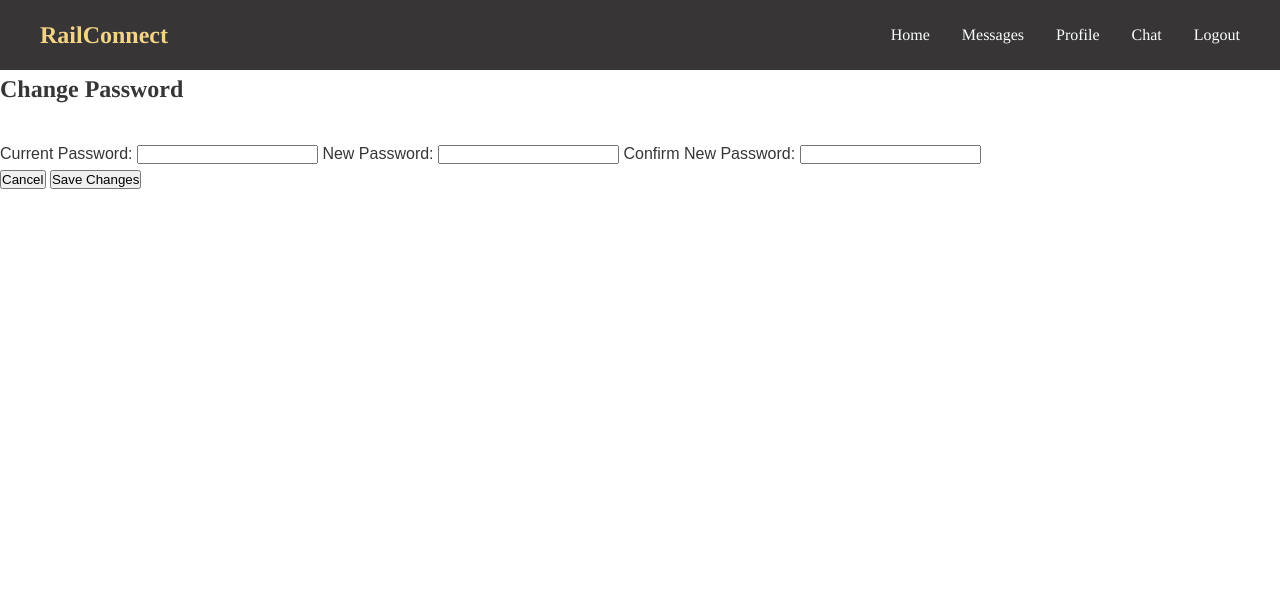
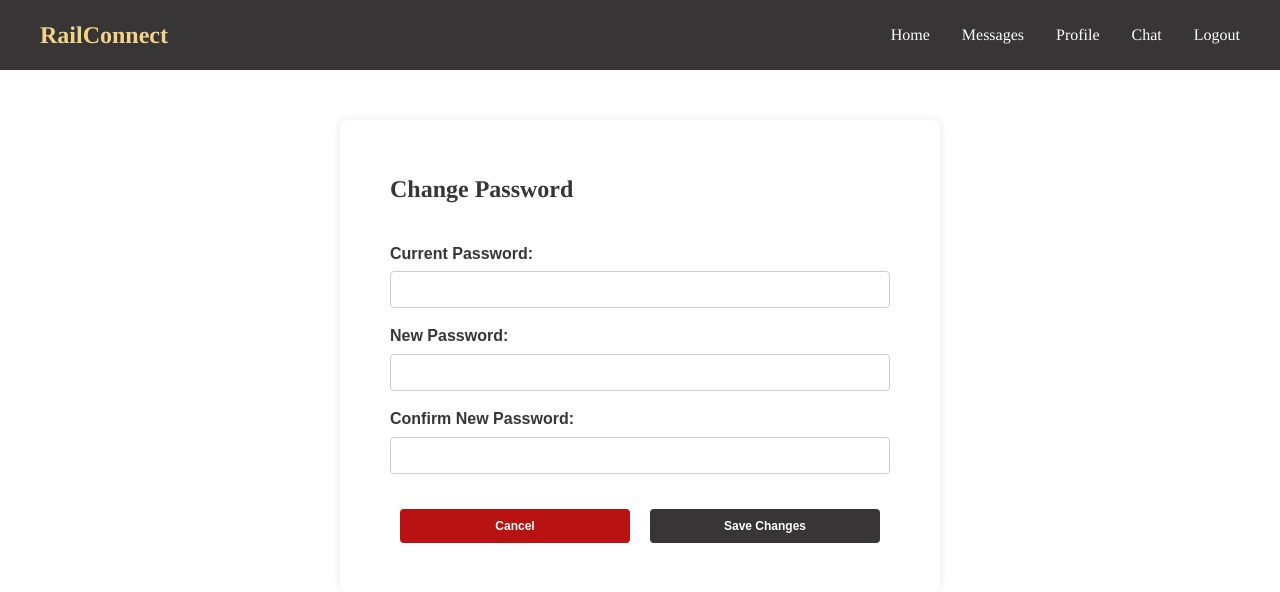
Before and after one commit to ci220/group11, a PHP site: page /change_password.php in a window 1280 px wide. Shown: the top 592 px of the page. Run offline with PHP 8.4, Linux system fonts and the light colour scheme; a user stored in the database is signed in; data comes from the database, SQL or seed files in the repository.

Commit message:
Update styles.css

```diff
--- a/css/styles.css
+++ b/css/styles.css
@@ -424,3 +424,257 @@ footer {
 .message-form button:hover {
     background-color: #4a4a4a;
 }
+
+.profile-container, .change-password-container{
+    max-width: 600px;
+    margin: 50px auto;
+    background: white;
+    border-radius: 8px;
+    box-shadow: 0 0 10px rgba(0, 0, 0, 0.1);
+    padding: 50px;
+}
+
+.profile-picture-container {
+
+    margin-bottom: 20px;
+    text-align: center;
+}
+
+.change-password-container {
+
+    margin-bottom: 20px;
+}
+
+.profile-picture {
+    width: 150px;
+    height: 150px;
+    border-radius: 50%;
+    object-fit: cover;
+
+}
+
+.profile-field {
+    display: flex;
+    align-items: center;
+    margin-bottom: 15px;
+}
+
+.profile-field label {
+    flex: 0 0 150px;
+    margin-right: 10px;
+    font-weight: bold;
+}
+.change-password-container label {
+    display: block;
+    margin-bottom: 5px;
+    font-weight: bold;
+}
+
+.change-password-container input[type="password"],
+.change-password-container input[type="text"],
+.change-password-container input[type="email"] {
+    width: 100%;
+    padding: 10px;
+    margin-bottom: 15px;
+    border: 1px solid #ccc;
+    border-radius: 4px;
+}
+
+.bordered-text {
+    flex: 1;
+    padding: 10px;
+    border: 1px solid #ccc;
+    border-radius: 4px;
+    background-color: #f9f9f9;
+    min-height: 38px;
+    display: flex;
+    align-items: center;
+}
+
+.profile-field p {
+    font-size: 20px;
+    margin: 5px 0;
+    color: #555;
+}
+
+.profile-field input[type="text"],
+.profile-field input[type="email"],
+.profile-field input[type="file"] {
+    width: 100%;
+    padding: 10px;
+    border: 1px solid #ccc;
+    border-radius: 5px;
+    font-size: 16px;
+    box-sizing: border-box;
+}
+
+.profile-field input[type="text"]:focus,
+.profile-field input[type="email"]:focus {
+    border-color: #007bff;
+    outline: none;
+}
+
+.profile-links {
+    margin-top: 15px;
+    text-align: center;
+}
+
+.profile-link {
+    text-decoration: none;
+    color: #092748;
+    margin: 0 10px;
+}
+
+.link-separator {
+    margin: 0 10px;
+}
+
+.profile-link:hover {
+    text-decoration: underline;
+}
+
+.button-container {
+    display: flex;
+    justify-content: center;
+    margin-top: 20px;
+}
+
+.edit-profile-btn, .change-password-btn {
+    padding: 10px 15px;
+    border: none;
+    border-radius: 4px;
+    color: white;
+    cursor: pointer;
+    font-size: 12px;
+    transition: background-color 0.3s;
+    background: #373536;
+    font-weight: bold;
+    margin: 0 10px;
+    flex: 1;
+    text-align: center;
+}
+
+ .delete-acc-button {
+
+    padding: 10px 15px;
+    border: none;
+    border-radius: 4px;
+    color: white;
+    cursor: pointer;
+    font-size: 12px;
+    transition: background-color 0.3s;
+    background: #b81212;
+    font-weight: bold;
+    margin: 0 10px;
+    flex: 1;
+    text-align: center;
+ }
+
+.edit-profile-btn, .change-password-btn, .delete-acc-button {
+    width: 150px;
+}
+
+.edit-profile-btn:hover {
+    background-color: #6f6c6c;
+}
+
+.change-password-btn:hover {
+    background-color: #6f6c6c;
+}
+
+
+.delete-acc-button:hover {
+    background-color: #c34d4d;
+}
+
+.cancel-button {
+    padding: 10px 15px;
+    border: none;
+    border-radius: 4px;
+    color: white;
+    cursor: pointer;
+    font-size: 12px;
+    transition: background-color 0.3s;
+    background: #b81212;
+    font-weight: bold;
+    margin: 0 10px;
+    flex: 1;
+    text-align: center;
+}
+
+.save-button{
+    padding: 10px 15px;
+    border: none;
+    border-radius: 4px;
+    color: white;
+    cursor: pointer;
+    font-size: 12px;
+    transition: background-color 0.3s;
+    background: #373536;
+    font-weight: bold;
+    margin: 0 10px;
+    flex: 1;
+    text-align: center;
+}
+
+.save-button:hover {
+    background-color: #6f6c6c;
+}
+
+
+.cancel-button:hover {
+    background-color: #c34d4d;
+}
+.error{
+    color: #d9534f;
+    background-color: #f2dede;
+    border: 1px solid #ebccd1;
+    padding: 10px;
+    margin-bottom: 15px;
+    border-radius: 4px;
+    font-weight: bold;
+    display: flex;
+    align-items: center;
+}
+
+.error:before {
+    content: "⚠️ ";
+    font-size: 1.2em;
+    margin-right: 5px;
+}
+
+.modal {
+    display: none; /* Hidden by default */
+    position: fixed; /* Stay in place */
+    z-index: 1; /* Sit on top */
+    left: 0;
+    top: 0;
+    width: 100%; /* Full width */
+    height: 100%; /* Full height */
+    overflow: auto; /* Enable scroll if needed */
+    background-color: rgb(0,0,0); /* Fallback color */
+    background-color: rgba(0,0,0,0.4); /* Black w/ opacity */
+}
+
+.modal-content {
+    background-color: #fefefe;
+    margin: 15% auto;
+    padding: 20px;
+    border: 1px solid #888;
+    width: 80%;
+    text-align: center;
+}
+
+.close {
+    color: #aaa;
+    float: right;
+    font-size: 28px;
+    font-weight: bold;
+}
+
+.close:hover,
+.close:focus {
+    color: black;
+    text-decoration: none;
+    cursor: pointer;
+}
```
